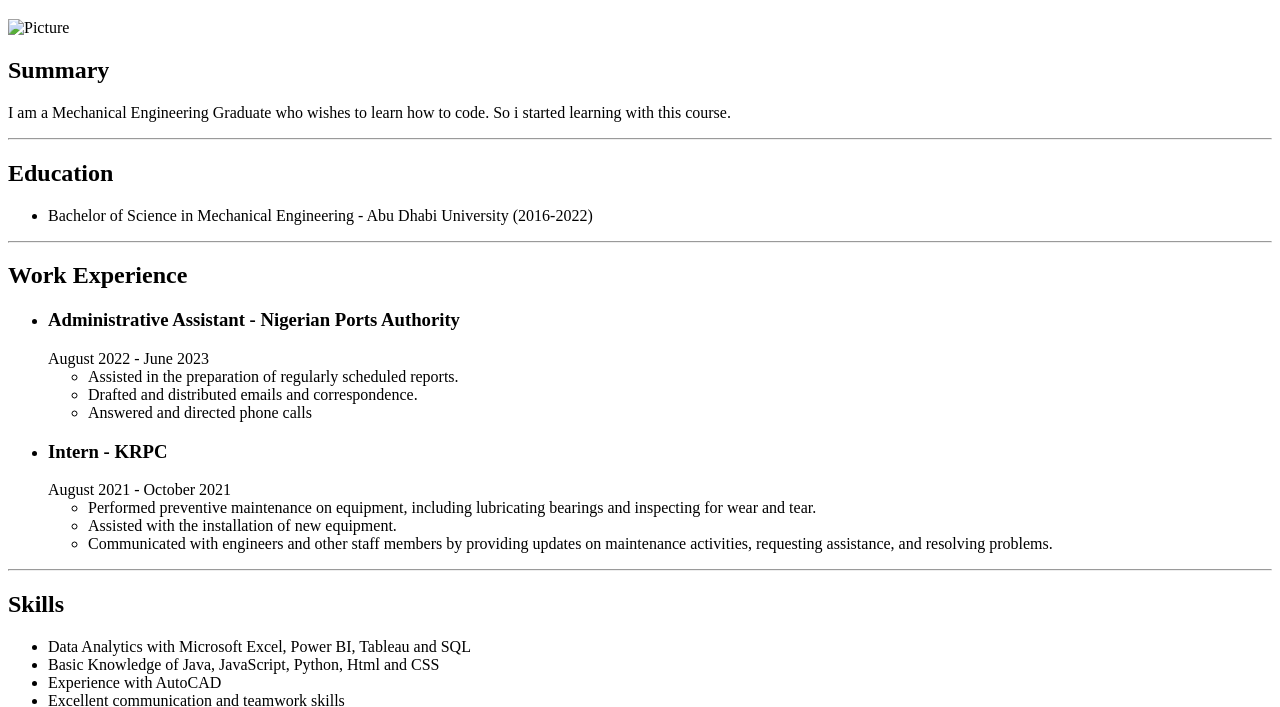
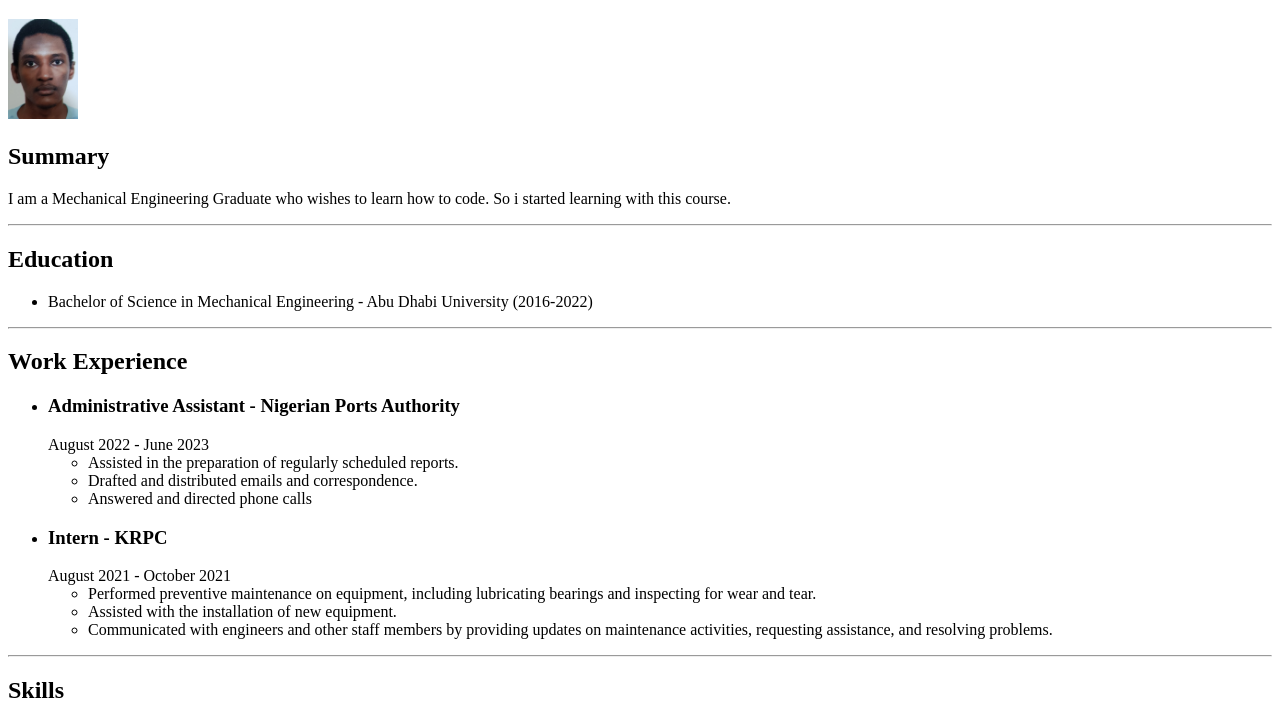
Before and after one commit to Aeyidris/Resume, a plain HTML site: page index.html in a window 1280 px wide. Shown: the part 61-768 px from the top of the page. Drawn offline with Linux system fonts and the light colour scheme.

Commit message:
Update index.html

```diff
--- a/index.html
+++ b/index.html
@@ -6,7 +6,7 @@
   </head>
   <body>
     <h1>Abdullah Abubakar Idris</h1>
-    <img src= images/"Me.jpg" alt="Picture" height="100px" />
+    <img src= "images/Me.jpg" alt="Picture" height="100px" />
     <h2>Summary</h2>
     <p>
       I am a Mechanical Engineering Graduate who wishes to learn how to code. So
```
